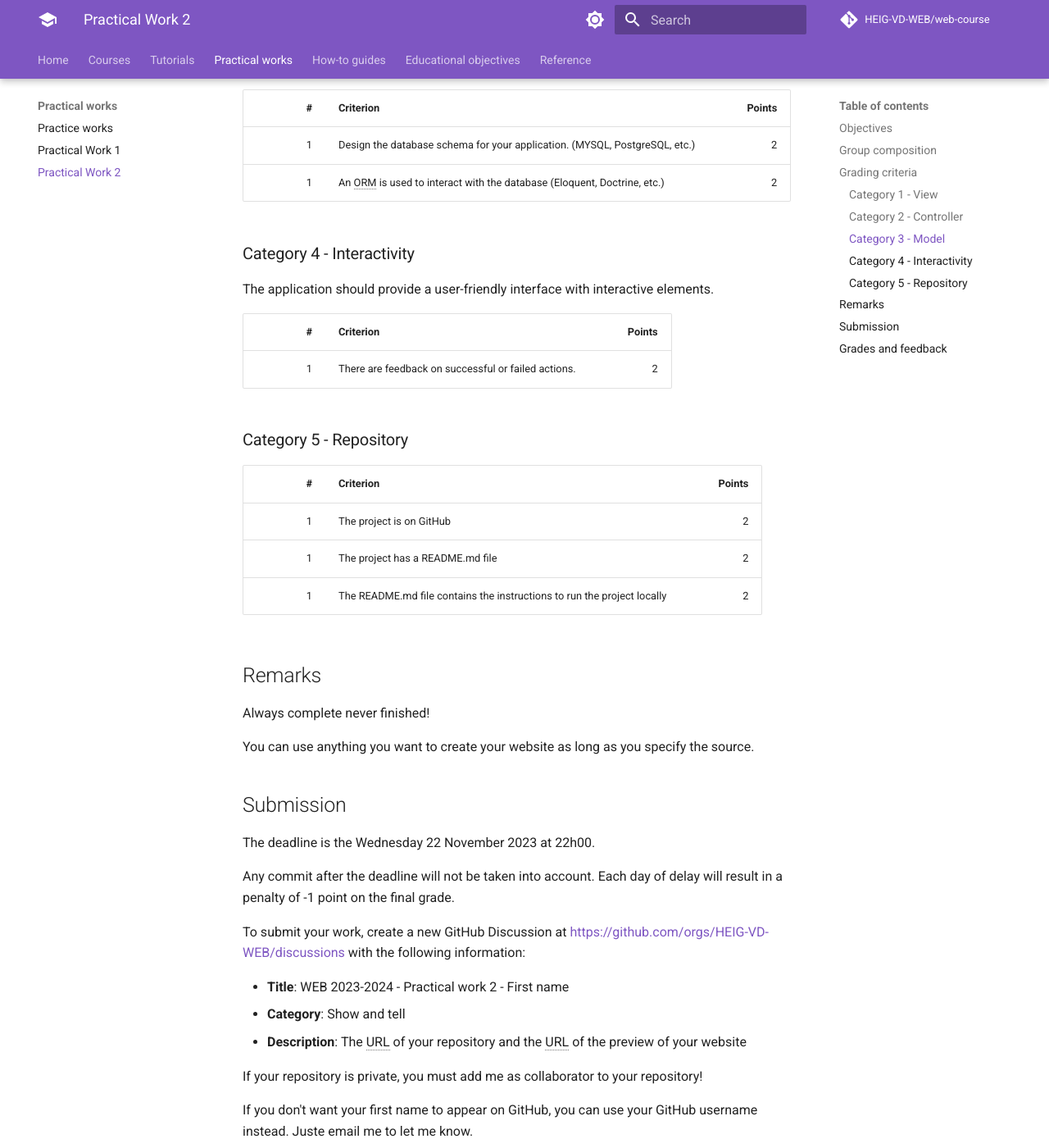
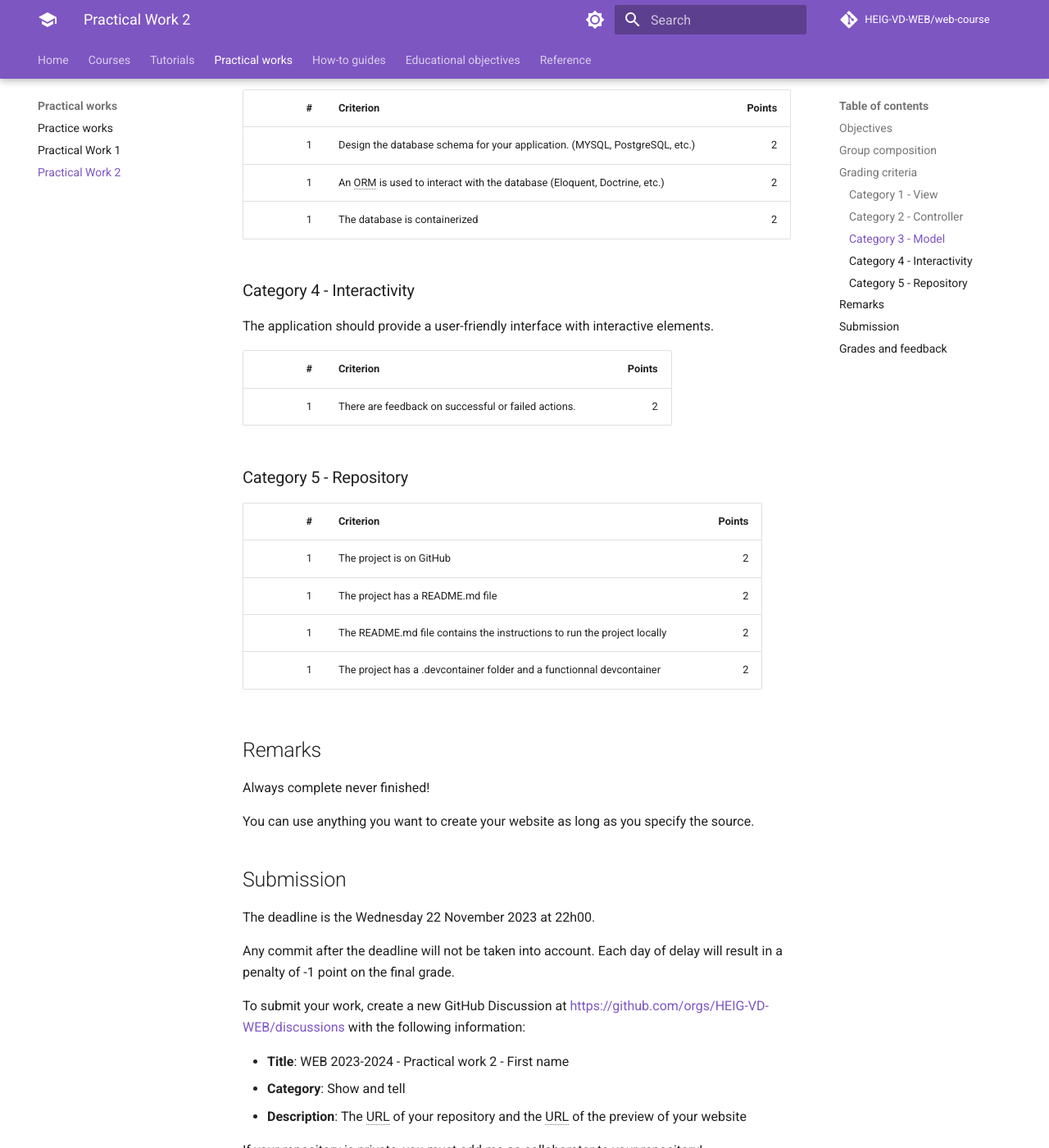
Before and after one commit to HEIG-VD-WEB/web-course, an MkDocs documentation site: the page built from docs/practical-works/practical-work-2/index.md, in a window 1280 px wide and 1400 px high, scrolled down 1350 px. Shown: the whole window at 82% size. Built offline with MkDocs 1.6.1 and Material for MkDocs 9.7.7, drawn with Linux system fonts in a browser that asks for light colours; comment, search, counter and statistics services are not loaded.

Commit message:
Added criteria

```diff
--- a/docs/practical-works/practical-work-2/index.md
+++ b/docs/practical-works/practical-work-2/index.md
@@ -42,6 +42,7 @@ Maximum grade: ((UNKOWN points \\ UNKOWN) * 5) + 1 = 6
 | --: | -------------------------------------------------------------------------  | -----: |
 | 1   | Design the database schema for your application. (MYSQL, PostgreSQL, etc.) |      2 |
 | 1   | An ORM is used to interact with the database (Eloquent, Doctrine, etc.)    |      2 |
+| 1   | The database is containerized                                              |      2 |
 
 ### Category 4 - Interactivity
 
@@ -58,6 +59,7 @@ The application should provide a user-friendly interface with interactive elemen
 | 1   | The project is on GitHub                                                |      2 |
 | 1	  | The project has a README.md file                                        |      2 |
 | 1	  | The README.md file contains the instructions to run the project locally |      2 |
+| 1	  | The project has a .devcontainer folder and a functionnal devcontainer   |      2 |
 
 
 ## Remarks
```
